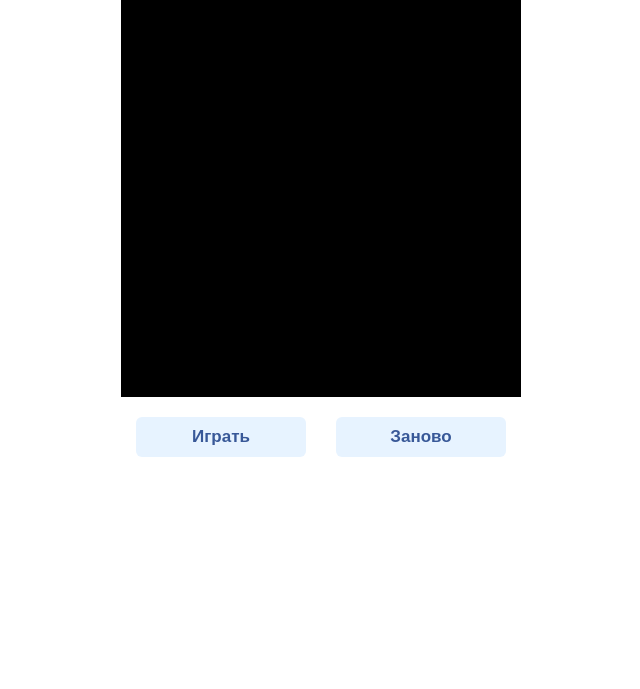
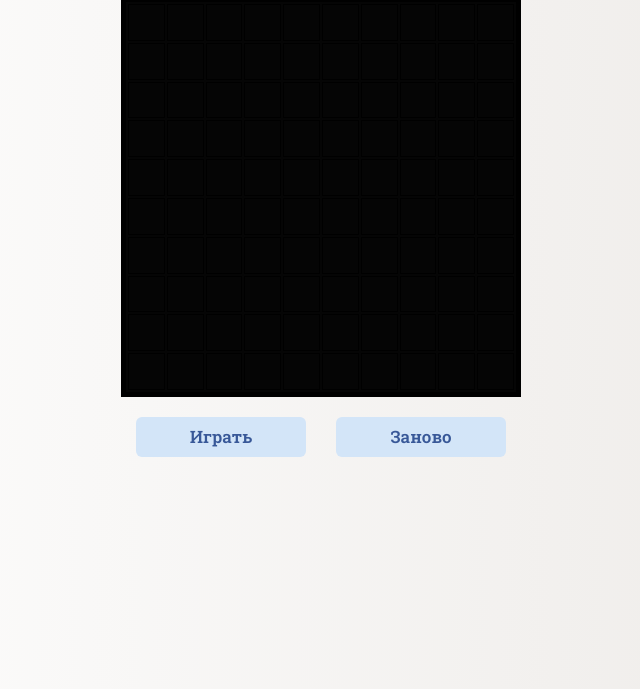
Before and after one commit to evgeniy-kolmak/cell-search, a plain HTML site: page index.html in a window 1280 px wide. Shown: the part 111-800 px from the top of the page, without its empty margins (319-959 px from the left). Drawn offline with Linux system fonts and the light colour scheme.

Commit message:
add fonts and style

```diff
--- a/index.html
+++ b/index.html
@@ -5,6 +5,10 @@
   <meta charset="UTF-8">
   <meta http-equiv="X-UA-Compatible" content="IE=edge">
   <meta name="viewport" content="width=device-width, initial-scale=1.0">
+  <link rel="preconnect" href="https://fonts.googleapis.com">
+  <link rel="preconnect" href="https://fonts.gstatic.com" crossorigin>
+  <link href="https://fonts.googleapis.com/css2?family=Roboto+Slab:wght@300;600&family=Roboto:wght@700&display=swap"
+    rel="stylesheet">
   <link rel="stylesheet" href="style.css">
   <title>Document</title>
 </head>
--- a/index.js
+++ b/index.js
@@ -10,7 +10,6 @@ const addTime = document.querySelector('.add-time');
 const modal = document.querySelector('.modal');
 let countTimer = 60000;
 let timerId;
-
 
 
 start.addEventListener('click', function (e) {
@@ -118,5 +117,7 @@ reset.forEach(btn => {
     clearInterval(timerId)
     countTimer = 60000;
     modal.style.display = 'none';
+    timer.textContent = 'Найди все 10 плиток'
+
   })
 })
--- a/style.css
+++ b/style.css
@@ -1,3 +1,10 @@
+body {
+  background: #ECE9E6;
+  background: -webkit-linear-gradient(to right, #FFFFFF, #ECE9E6);
+  background: linear-gradient(to right, #FFFFFF, #ECE9E6);
+  font-family: 'Roboto slab', sans-serif;
+}
+
 .container {
   display: flex;
   align-items: center;
@@ -11,6 +18,8 @@ table {
   margin-bottom: 20px;
   background-color: #000;
   transition: all 1s ease 0s;
+  background: #000000fa;
+
 }
 
 td {
@@ -39,6 +48,7 @@ td:hover {
 }
 
 .btn {
+  font-family: 'Roboto slab', sans-serif;
   width: 170px;
   display: inline-block;
   box-sizing: border-box;
@@ -52,11 +62,12 @@ td:hover {
   font-weight: 600;
   text-decoration: none;
   color: #385898;
-  background-color: #e7f3ff;
+  background-color: #d3e5f8;
   cursor: pointer;
   user-select: none;
   appearance: none;
   touch-action: manipulation;
+
 }
 
 
@@ -101,9 +112,6 @@ td:hover {
   position: relative;
 }
 
-.modal--visible {
-  display: block;
-}
 
 .modal-content {
   border: 2px solid #2a2929;
```
